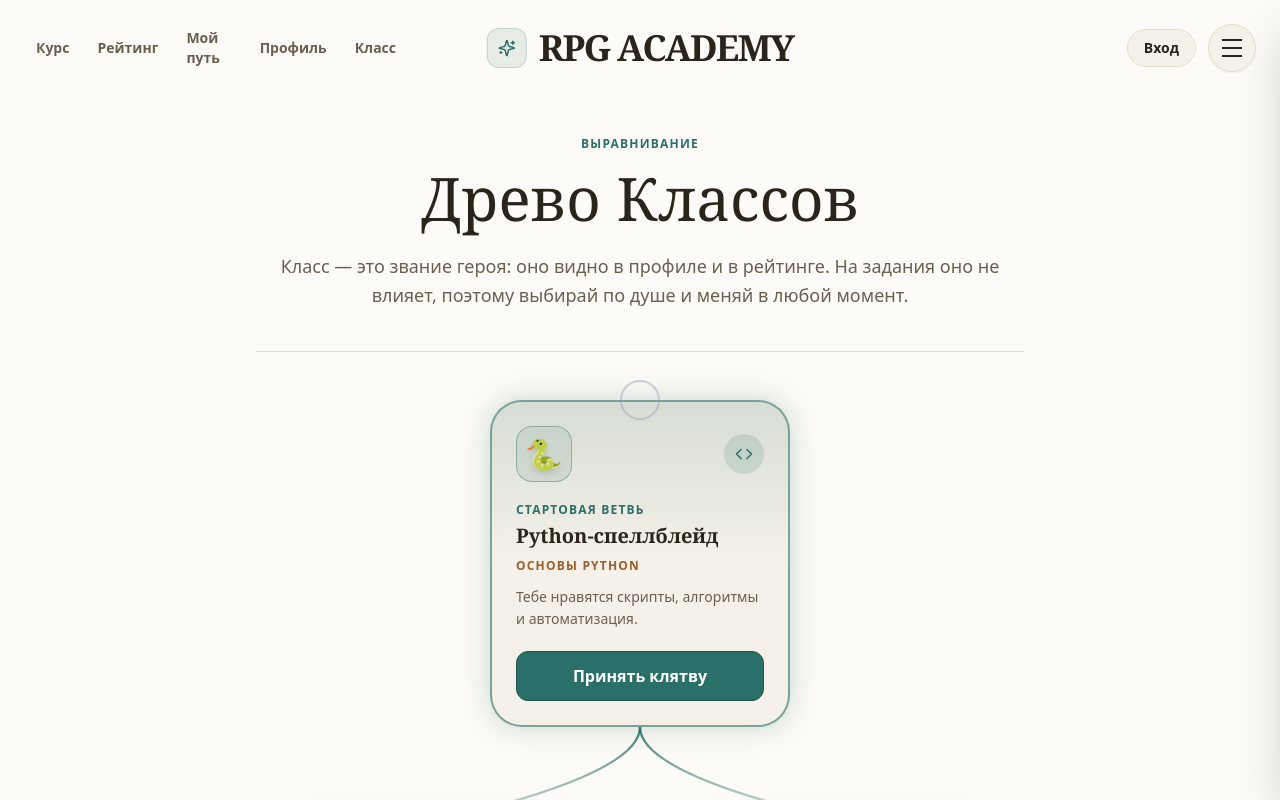
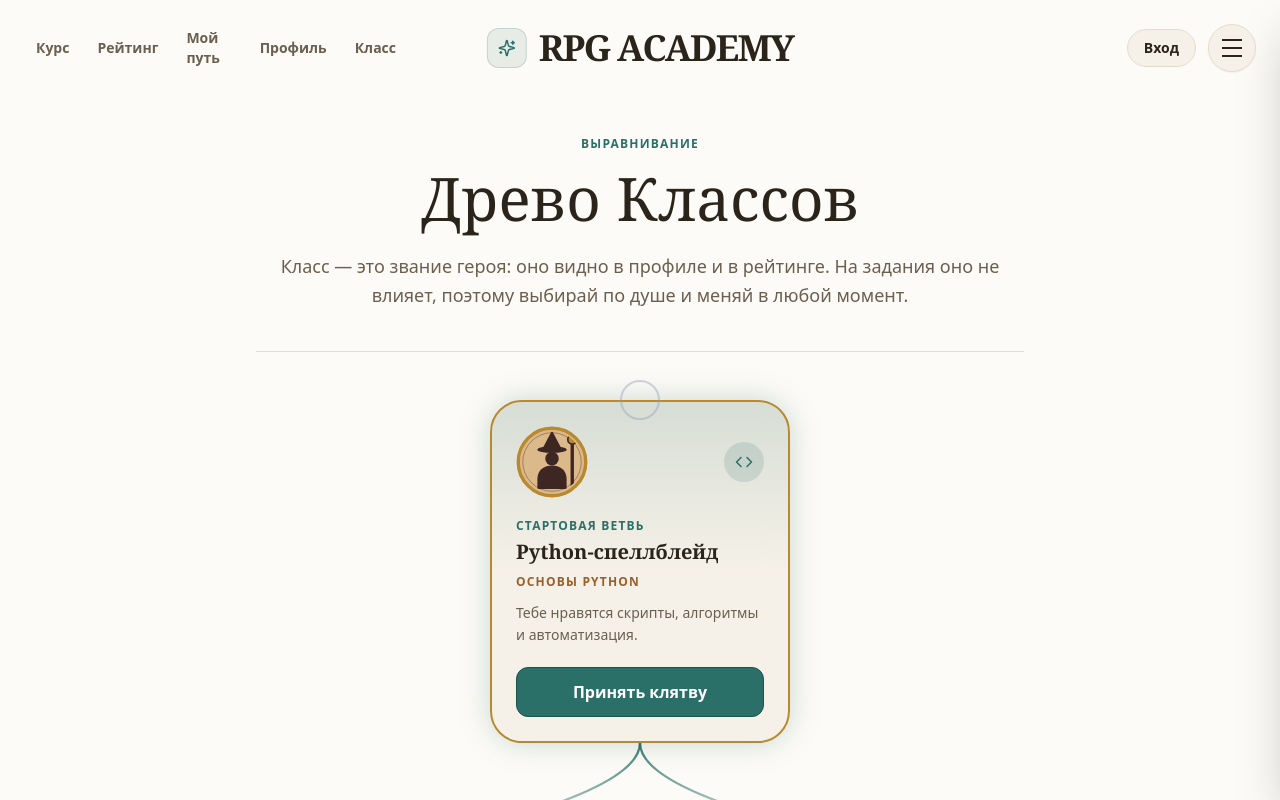
Before and after one commit to amangalieversynstudy/diplom-work-main, a Next.js app in the folder frontend/: page /class in a window 1280 px wide. Shown: the top 800 px of the page. Built offline with nearby package versions, Linux system fonts and the light colour scheme; no server answers; a web font is replaced by a local one.

Commit message:
feat(ui): class portraits and class-coloured frames on the class choice cards

```diff
--- a/frontend/pages/class.jsx
+++ b/frontend/pages/class.jsx
@@ -2,6 +2,7 @@ import { useEffect, useState } from "react";
 import { useRouter } from "next/router";
 import { motion } from "framer-motion";
 import Layout from "../components/Layout";
+import ClassPortrait from "../components/ClassPortrait";
 import { setPlayerClass, getPlayerClass } from "../lib/class";
 import { Profile } from "../lib/api";
 import { toast } from "sonner";
@@ -13,6 +14,13 @@ import logger from "../lib/logger";
 const CLASS_ROLE_IDS = { python: 1, django: 2, devops: 3 };
 
 const ICONS = { python: Code, django: ServerCog, devops: Share2 };
+
+// Цвет рамки карточки задаёт класс: золото, бирюза, воск (токены пергамента, без новых литералов).
+const CLASS_FRAME = {
+  python: "var(--gold-frame)",
+  django: "var(--primary)",
+  devops: "var(--wax)",
+};
 
 // Древо классов. Класс — звание героя: оно видно в профиле и в рейтинге и ни на что
 // в заданиях не влияет, поэтому все ветви доступны сразу и меняются в любой момент.
@@ -256,6 +264,7 @@ function SkillNode({ node, onSelect, choosing, cta, labels = {} }) {
       tabIndex={isLocked ? -1 : 0}
       onKeyDown={handleKey}
       aria-disabled={isLocked}
+      style={isLocked ? undefined : { borderColor: CLASS_FRAME[node.id] }}
       aria-label={
         isLocked
           ? `${node.name} — ${lblLocked}`
@@ -287,18 +296,11 @@ function SkillNode({ node, onSelect, choosing, cta, labels = {} }) {
 
       <div className="relative z-10">
         <div className="flex items-center justify-between mb-5">
-          <div
-            className={`w-14 h-14 rounded-2xl flex items-center justify-center text-3xl border shadow-inner
-            ${
-              isLocked
-                ? "bg-panel border-border"
-                : isCurrent
-                ? "bg-accent/10 border-accent/40 group-hover:scale-110 group-hover:rotate-3 transition-transform duration-500"
-                : "bg-primary/10 border-primary/40 group-hover:scale-110 group-hover:rotate-3 transition-transform duration-500"
-            }`}
-          >
-            <span className="drop-shadow-md">{node.crest}</span>
-          </div>
+          <ClassPortrait
+            role={node.id}
+            size={72}
+            className={isLocked ? "opacity-50" : "transition-transform duration-300 group-hover:scale-105 motion-reduce:transition-none motion-reduce:group-hover:scale-100"}
+          />
           <div
             className={`w-10 h-10 rounded-full flex items-center justify-center transition-all duration-300
             ${
```
